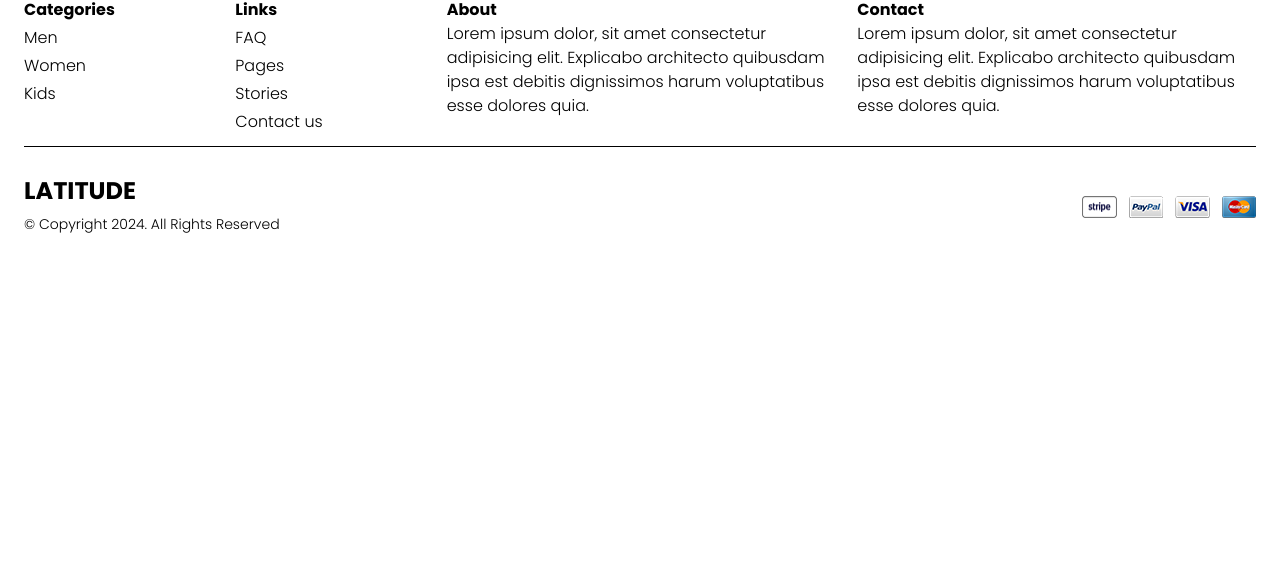
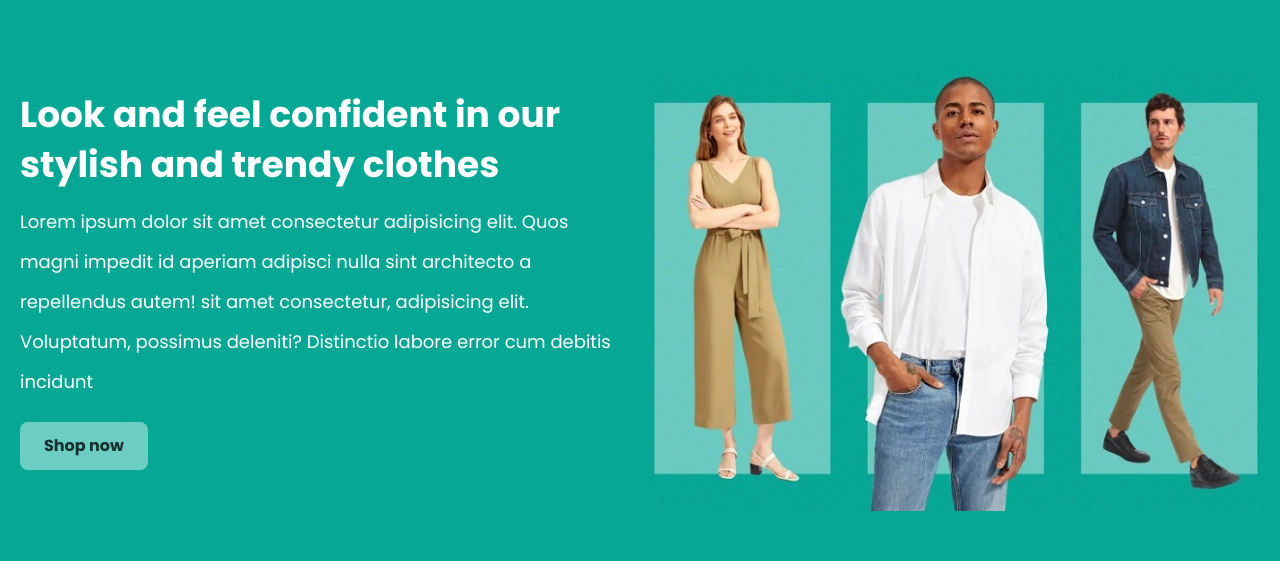
Before and after one commit to OussamaBoussouf/ecommerce-website, a React (Vite) app: page / in a window 1280 px wide. Shown: the part 2004-2565 px from the top of the page. Before the commit the page ends 2259 px from the top, so only its background shows below. Built offline with nearby package versions, Linux system fonts and the light colour scheme.

Commit message:
trendy section has been added

```diff
--- /dev/null
+++ b/src/components/Trendy/Trendy.jsx
@@ -0,0 +1,34 @@
+import React from "react";
+import ourClothes from "../../assets/img/our-clothes.jpg";
+import { ButtonLink } from "../ui/ButtonLink";
+
+function Trendy() {
+  return (
+    <section className="bg-light-green font-poppins">
+      <div className="max-w-[1300px] py-16 px-5 lg:py-20 mx-auto lg:flex lg:flex-row-reverse lg:items-start md:gap-5">
+        <div className="mb-5 lg:mb-0 lg:basis-[50%]">
+          <img src={ourClothes} alt="clothe collection" className="mx-auto lg:mx-0 w-full max-w-[700px]" />
+        </div>
+        <div className="max-w-[700px] mx-auto lg:mx-0 lg:mt-5 text-center lg:text-start lg:basis-[50%] ">
+          <h2 className="text-white font-poppins-bold text-2xl sm:text-3xl md:text-4xl md:leading-[50px] mb-3">
+            Look and feel confident in our stylish and trendy clothes
+          </h2>
+          <p className="text-white text-sm sm:text-lg leading-8 lg:leading-10 mb-5">
+            Lorem ipsum dolor sit amet consectetur adipisicing elit. Quos magni
+            impedit id aperiam adipisci nulla sint architecto a repellendus
+            autem! sit amet consectetur, adipisicing elit. Voluptatum, possimus
+            deleniti? Distinctio labore error cum debitis incidunt
+          </p>
+          <ButtonLink
+            path="/product/1"
+            className="px-6 py-3 rounded-lg bg-light-blue font-poppins-bold text-dark-blue hover:shadow-xl"
+          >
+            Shop now
+          </ButtonLink>
+        </div>
+      </div>
+    </section>
+  );
+}
+
+export default Trendy;
--- a/src/pages/Home/Home.jsx
+++ b/src/pages/Home/Home.jsx
@@ -2,6 +2,7 @@ import React from "react";
 import HeroSection from "../../components/HeroSection/HeroSection";
 import NewArrivals from "../../components/NewArrivals/NewArrivals";
 import Categories from "../../components/Categories/Categories";
+import Trendy from "../../components/Trendy/Trendy";
 
 function Home() {
     return (
@@ -9,6 +10,7 @@ function Home() {
             <HeroSection/>
             <NewArrivals/>
             <Categories/>
+            <Trendy/>
         </div>
     );
 }
--- a/tailwind.config.js
+++ b/tailwind.config.js
@@ -6,9 +6,14 @@ export default {
   ],
   theme: {
     extend: {
-      // height:{
-      //   "hero-height": calc(100)
-      // },
+      backgroundColor:{
+        "light-green": "#07a795",
+        "light-blue": "#6ccdc2",
+
+      },
+      colors:{
+        "dark-blue": "#19302e"
+      },
       fontFamily: {
         poppins: 'Poppins, sans-serif', // Adds a new `font-display` class
         "poppins-bold": 'Poppins-bold, sans-serif', // Adds a new `font-display` class
```
Also changed, not shown: src/assets/img/our-clothes.jpg (added).
